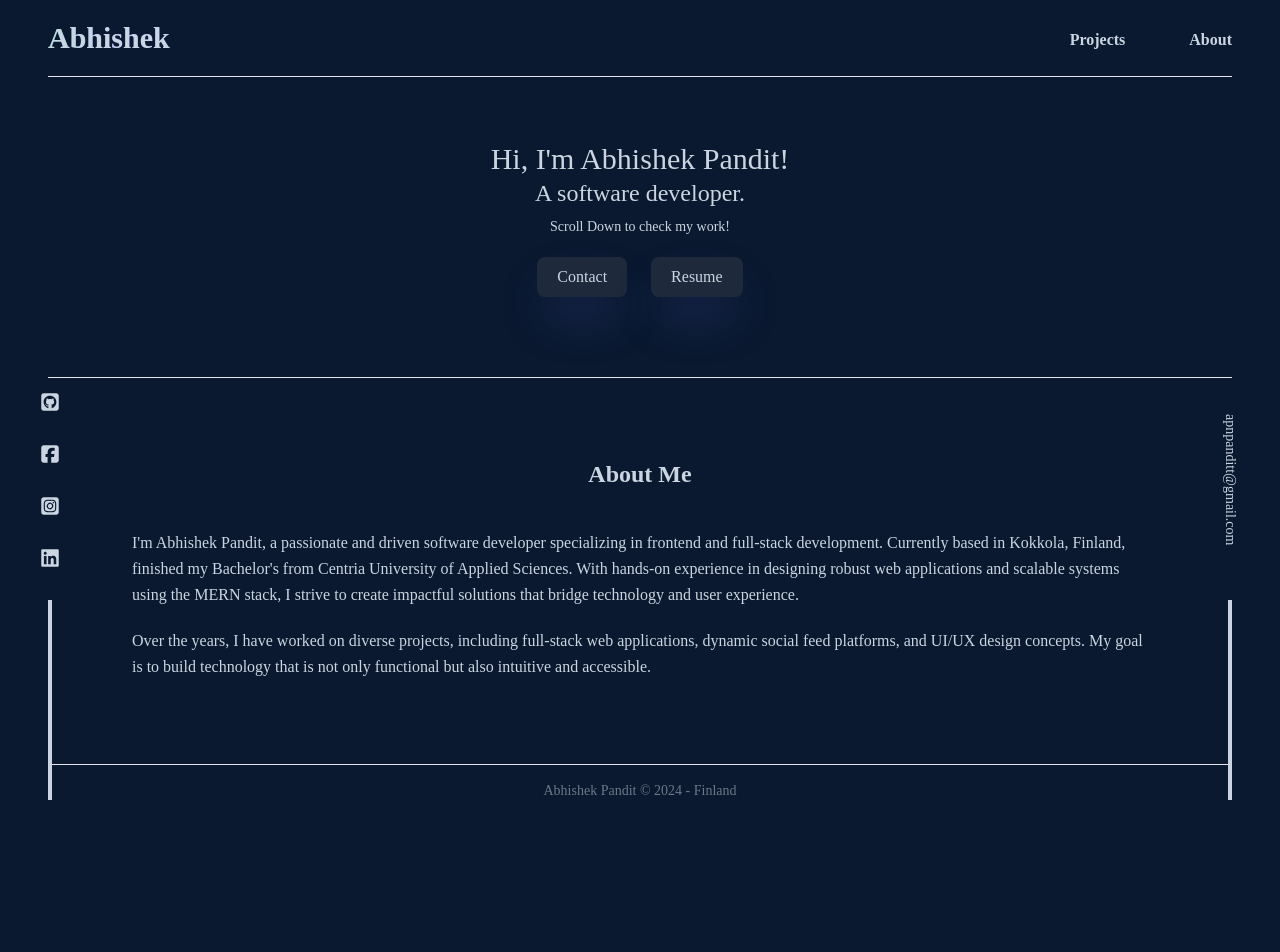
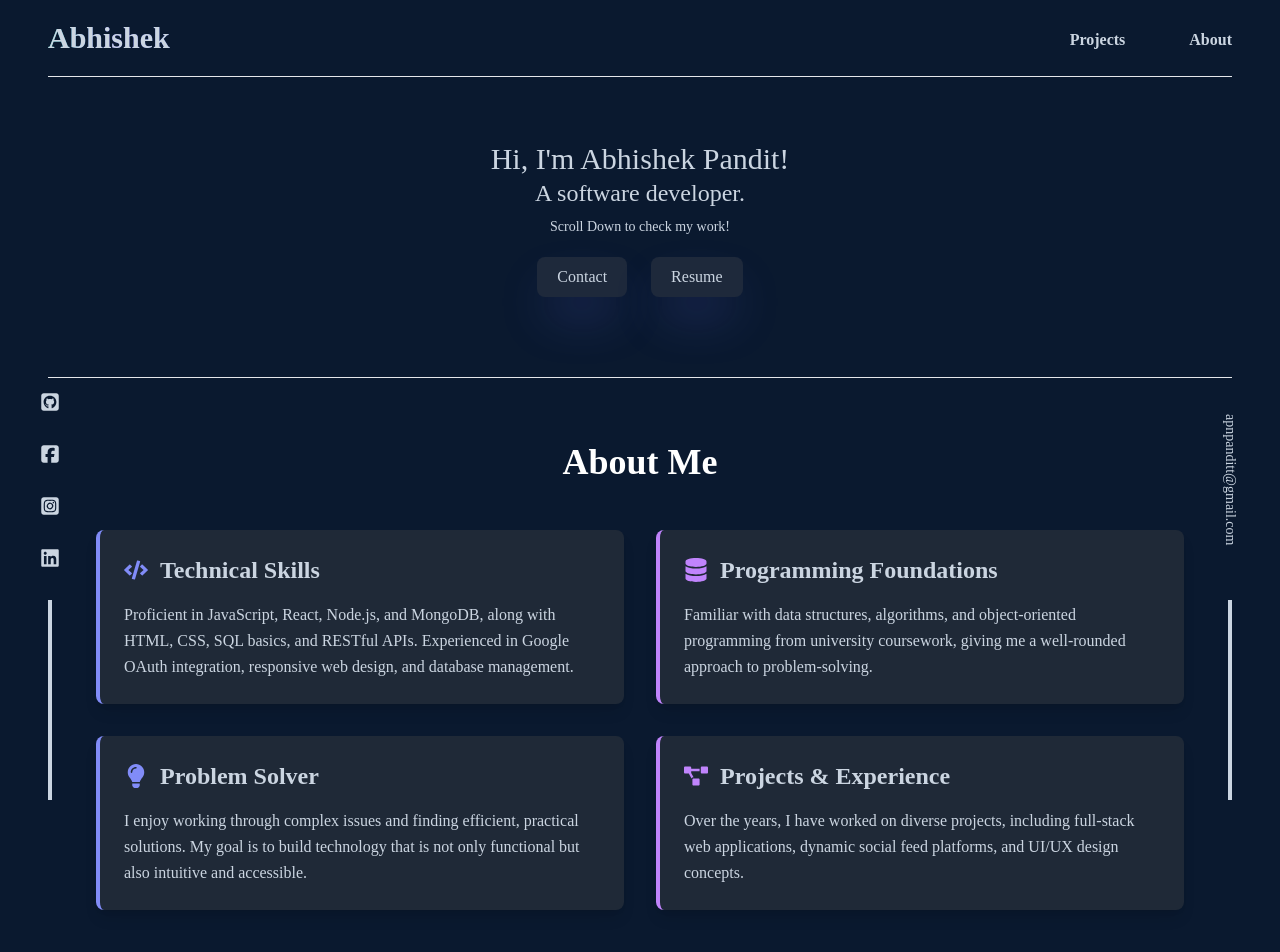
Before and after one commit to APNpandit611/portfolio, a React (Create React App) app: page /about in a window 1280 px wide. Shown: the top 952 px of the page. Before the commit the page ends 825 px from the top, so only its background shows below. Built offline with nearby package versions, Linux system fonts and the light colour scheme; a web font is replaced by a local one.

Commit message:
improvised portfolio

```diff
--- a/package.json
+++ b/package.json
@@ -6,6 +6,7 @@
     "@testing-library/jest-dom": "^5.17.0",
     "@testing-library/react": "^13.4.0",
     "@testing-library/user-event": "^13.5.0",
+    "framer-motion": "^12.4.3",
     "react": "^18.3.1",
     "react-dom": "^18.3.1",
     "react-icons": "^5.2.1",
--- a/src/components/footer/Footer.js
+++ b/src/components/footer/Footer.js
@@ -7,7 +7,7 @@ import FooterSocial from "./FooterSocial.js";
 const Footer = () => {
     let date = new Date().getFullYear();
     return (
-        <div className="flex flex-col gap-y-6 text-center w-full">
+        <div className="flex flex-col gap-y-6 text-center w-full mb-6">
             <div className="md:hidden flex items-center justify-center">
                 <FooterSocial/>
             </div>
--- a/src/components/header/Dropdown.js
+++ b/src/components/header/Dropdown.js
@@ -1,21 +1,48 @@
-import React, { useState } from "react";
+import React, { useState, useEffect, useRef } from "react";
 import { Link } from "react-router-dom";
+import { motion, } from "framer-motion";
 
 const Dropdown = () => {
     const [isOpen, setIsOpen] = useState(false);
+    const dropdownRef = useRef(null);
 
     const handleToggle = () => {
-        setIsOpen(!isOpen);
+        setIsOpen((prev) => !prev);
+    };
+
+    // Close dropdown when clicking outside
+    useEffect(() => {
+        function handleClickOutside(event) {
+            if (dropdownRef.current && !dropdownRef.current.contains(event.target)) {
+                setIsOpen(false);
+            }
+        }
+
+        if (isOpen) {
+            document.addEventListener("mousedown", handleClickOutside);
+        }
+
+        return () => {
+            document.removeEventListener("mousedown", handleClickOutside);
+        };
+    }, [isOpen]);
+
+    // Dropdown animation variants
+    const dropdownVariants = {
+        hidden: { opacity: 0, y: -10, scale: 0.95 },
+        visible: { opacity: 1, y: 0, scale: 1 },
+        exit: { opacity: 0, y: -10, scale: 0.95 },
     };
 
     return (
-        <div className="dropdown-container w-auto">
+        <div ref={dropdownRef} className="dropdown-container relative">
             <button
                 id="dropdownUserAvatarButton"
-                data-dropdown-toggle="dropdownAvatar"
                 type="button"
                 onClick={handleToggle}
                 className="focus:outline-none"
+                aria-expanded={isOpen ? "true" : "false"}
+                aria-haspopup="true"
             >
                 <span className="sr-only">
                     {isOpen ? "Close menu" : "Open menu"}
@@ -24,10 +51,8 @@ const Dropdown = () => {
                     fill="none"
                     viewBox="0 0 24 24"
                     stroke="currentColor"
-                    className={`w-10 h-10 transform transition-transform duration-300 ease-in-out ${
-                        isOpen
-                            ? "text-slate-300 rotate-180"
-                            : "text-slate-300 rotate-0"
+                    className={`w-10 h-10 text-white transform transition-transform duration-300 ease-in-out ${
+                        isOpen ? "rotate-180" : "rotate-0"
                     }`}
                 >
                     {isOpen ? (
@@ -43,32 +68,44 @@ const Dropdown = () => {
                 </svg>
             </button>
 
-            <div
+                {isOpen && (
+                    <motion.div
                         id="dropdownAvatar"
-                className={`absolute right-0 z-50 dropdown-menu ${
-                    isOpen ? "block " : "hidden"
-                } flex items-center justify-center py-10 h-screen divide-y divide-gray-100 rounded-lg shadow w-full dark:bg-gray-800 dark:divide-gray-600`}
+                        className="absolute right-0 z-50 mt-2 w-96 rounded-lg shadow-xl bg-white dark:bg-gray-800 ring-1 ring-black ring-opacity-5"
+                        role="menu"
+                        aria-orientation="vertical"
+                        aria-labelledby="dropdownUserAvatarButton"
+                        initial="hidden"
+                        animate="visible"
+                        exit="exit"
+                        variants={dropdownVariants}
+                        transition={{ duration: 0.2, ease: "easeOut" }}
                     >
-                <ul className="flex flex-col gap-10">
-                    <li className=" py-3 transition transform hover:-translate-x-0.5 hover:-translate-y-0.5">
+                        <ul className="py-2">
+                            <li>
                                 <Link
-                            className="text-2xl font-semibold text-slate-300 duration-300 ease  hover:text-indigo-500 cursor-pointer duration 300 ease"
+                                    className="flex items-center px-4 py-3 text-sm text-gray-700 hover:bg-gray-100 dark:text-gray-300 dark:hover:bg-gray-700 transition-colors duration-200"
                                     to="/"
+                                    role="menuitem"
                                 >
-                            Projects
+
+                                    <span>Projects</span>
                                 </Link>
                             </li>
-                    <li className="py-3 transition transform hover:-translate-x-0.5 hover:-translate-y-0.5">
+                            <li>
                                 <Link
-                            className="text-2xl font-semibold text-slate-300 duration-300 ease  hover:text-indigo-500 cursor-pointer duration 300 ease"
+                                    className="flex items-center px-4 py-3 text-sm text-gray-700 hover:bg-gray-100 dark:text-gray-300 dark:hover:bg-gray-700 transition-colors duration-200"
                                     to="/about"
+                                    role="menuitem"
                                 >
-                            About
+
+                                    <span>About</span>
                                 </Link>
                             </li>
 
                         </ul>
-            </div>
+                    </motion.div>
+                )}
         </div>
     );
 };
--- a/src/components/pages/About.js
+++ b/src/components/pages/About.js
@@ -1,31 +1,85 @@
-import React from 'react'
+import React from "react";
 import Banner from "../banner/Banner.js";
+import { FaCode, FaDatabase, FaLightbulb, FaProjectDiagram } from "react-icons/fa";
 
 const About = () => {
     return (
-    <div className='h-[100%]'>
+        <div className="min-h-screen text-slate-300">
             <Banner buttonName="Contact" />
 
-        <div className="text-slate-300 mx-8 my-4 md:mx-12 p-16 border-b border-gray-200 dark:border-gray-700">
-            <h2 className="text-2xl font-bold text-center mb-10">About Me</h2>
-            <p className="text-md leading-relaxed m-5">
-                I'm Abhishek Pandit, a passionate and driven software developer specializing in frontend and
-                full-stack development. Currently based in Kokkola, Finland, finished my Bachelor's from Centria University of Applied Sciences. With hands-on experience in
-                designing robust web applications and scalable systems using the MERN stack, I strive to create
-                impactful solutions that bridge technology and user experience.
+            <div className="max-w-7xl mx-auto px-4 sm:px-6 lg:px-8 py-16">
+                <h2 className="text-4xl font-bold text-center mb-12 text-transparent bg-clip-text bg-white">
+                    About Me
+                </h2>
+
+                <div className="grid grid-cols-1 md:grid-cols-2 gap-8 mx-16">
+                    {/* Left Column */}
+
+                        <div className="bg-gray-800 p-6 rounded-lg shadow-lg border-l-4 border-indigo-400">
+                            <h3 className="text-2xl font-semibold mb-4 flex items-center">
+                                <FaCode className="mr-3 text-indigo-400" />
+                                Technical Skills
+                            </h3>
+                            <p className="text-md leading-relaxed">
+                                Proficient in JavaScript, React, Node.js, and MongoDB, along with HTML, CSS, SQL basics, and RESTful APIs. Experienced in Google OAuth integration, responsive web design, and database management.
                             </p>
-            <p className="text-md leading-relaxed m-5">
-                Over the years, I have worked on diverse projects, including full-stack web applications, dynamic
-                social feed platforms, and UI/UX design concepts. My goal is to build technology that is not only
-                functional but also intuitive and accessible.
+                        </div>
+
+                        <div className="bg-gray-800 p-6 rounded-lg shadow-lg border-l-4 border-purple-400">
+                            <h3 className="text-2xl font-semibold mb-4 flex items-center">
+                                <FaDatabase className="mr-3 text-purple-400" />
+                                Programming Foundations
+                            </h3>
+                            <p className="text-md leading-relaxed">
+                                Familiar with data structures, algorithms, and object-oriented programming from university coursework, giving me a well-rounded approach to problem-solving.
                             </p>
                         </div>
 
 
+                    {/* Right Column */}
 
+                        <div className="bg-gray-800 p-6 rounded-lg shadow-lg border-l-4 border-indigo-400">
+                            <h3 className="text-2xl font-semibold mb-4 flex items-center">
+                                <FaLightbulb className="mr-3 text-indigo-400" />
+                                Problem Solver
+                            </h3>
+                            <p className="text-md leading-relaxed">
+                                I enjoy working through complex issues and finding efficient, practical solutions. My goal is to build technology that is not only functional but also intuitive and accessible.
+                            </p>
+                        </div>
+
+                        <div className="bg-gray-800 p-6 rounded-lg shadow-lg border-l-4 border-purple-400">
+                            <h3 className="text-2xl font-semibold mb-4 flex items-center">
+                                <FaProjectDiagram className="mr-3 text-purple-400" />
+                                Projects & Experience
+                            </h3>
+                            <p className="text-md leading-relaxed">
+                                Over the years, I have worked on diverse projects, including full-stack web applications, dynamic social feed platforms, and UI/UX design concepts.
+                            </p>
+                        </div>
 
                 </div>
+
+                {/* Call to Action */}
+                <div className="bg-gray-800 p-6 rounded-lg shadow-lg border-l-4 border-indigo-400 mt-16 mx-16 text-center">
+                {/* <div className="mt-16 mx-16 text-center"> */}
+                    <p className="text-lg mb-6">
+                        I’m continuously expanding my knowledge and actively improving my full stack development skills, ready to adapt to new technologies and challenges.
+                    </p>
+                    <button
+
+                        className="inline-block px-8 py-3 bg-gradient-to-r from-indigo-500 to-purple-500 text-white font-semibold rounded-lg hover:from-indigo-600 hover:to-purple-600 transition-all duration-300"
+                    >
+                        <a href="mailto:apnpanditt@gmail.com">
+
+                        Let's Work Together
+                        </a>
+                    </button>
+
+                </div>
+            </div>
+        </div>
     );
-}
+};
 
-export default About
+export default About;
```
Also changed, not shown: 1 other file (tests, documents, lock files or other folders). Lines whose indentation alone changed are shown as unchanged.
